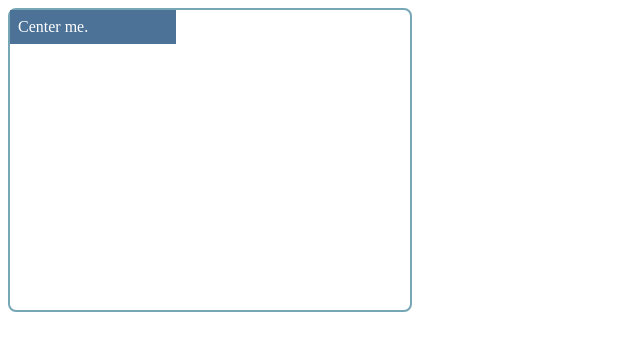
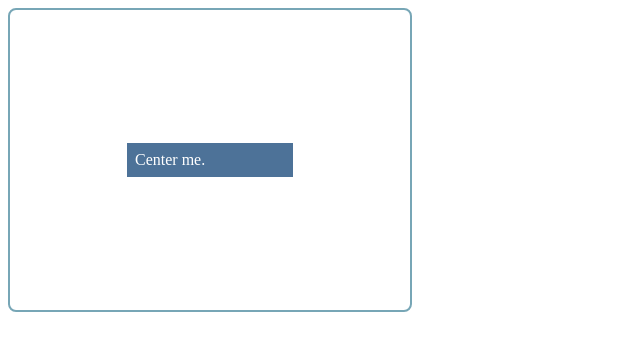
Before and after one commit to Gitthuma/flex-layout-three, a plain HTML site: page index.html in a window 1280 px wide. Shown: the whole page, without its empty margins (0-640 px from the left). Drawn offline with Linux system fonts and the light colour scheme.

Commit message:
Centered the child div using display flex, align items and justify content, all applied on the parent div which is the container

```diff
--- a/css/style.css
+++ b/css/style.css
@@ -3,6 +3,9 @@
   border-radius: 0.5em; /*Adds border radius to parent div*/
   width: 400px; /*Adds width to parent div*/
   height: 300px; /*Adds height to parent div*/
+  display: flex; /*Adds display flex to affect child div*/
+  align-items: center; /*Centres child div along the cross axis*/
+  justify-content: space-around; /*Centres child div along the main axis*/
 }
 
 .child {
```
